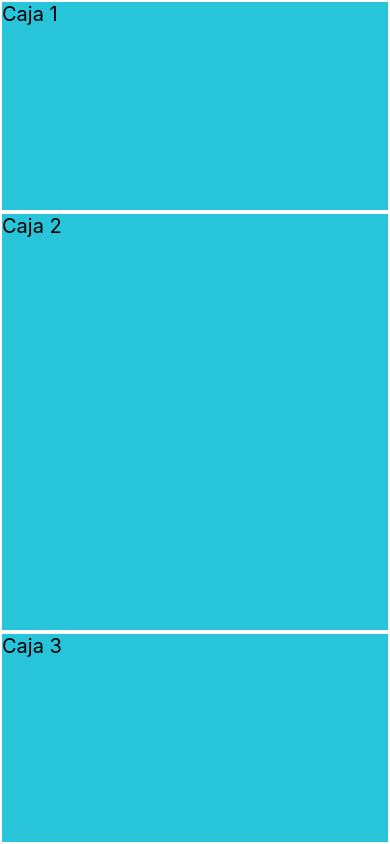
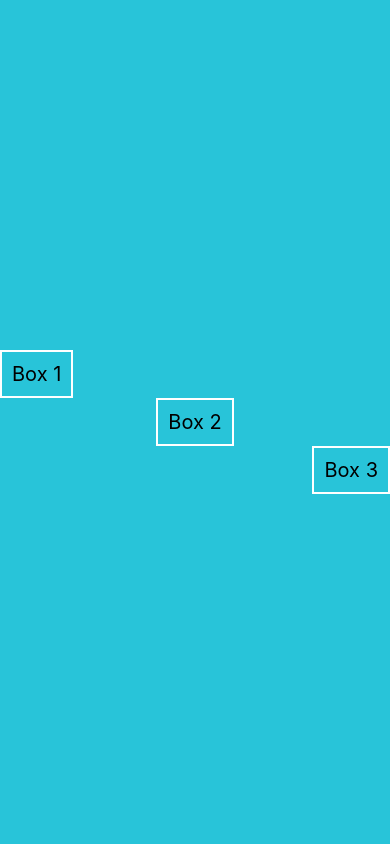
Before and after one commit to FranCarn/Counter-Native, a React Native app: screen / in a window 390 px wide. Built offline with nearby package versions, Linux system fonts and the light colour scheme.

Commit message:
alignself?

```diff
--- a/src/screens/FlexScreen.tsx
+++ b/src/screens/FlexScreen.tsx
@@ -4,31 +4,39 @@ import { StyleSheet, Text, View } from 'react-native';
 export const FlexScreen = () => {
   return (
     <View style={styles.container}>
-      <Text style={styles.box1}>Caja 1</Text>
-      <Text style={styles.box2}>Caja 2</Text>
-      <Text style={styles.box3}>Caja 3</Text>
+      <Text style={styles.box1}>Box 1</Text>
+      <Text style={styles.box2}>Box 2</Text>
+      <Text style={styles.box3}>Box 3</Text>
     </View>
   );
 };
 
 const styles = StyleSheet.create({
-  container: { flex: 1, backgroundColor: '#28c4d9' },
+  container: {
+    flex: 1,
+    backgroundColor: '#28c4d9',
+    justifyContent: 'center',
+    alignItems: 'flex-end',
+  },
   box1: {
-    flex: 2,
+    alignSelf: 'flex-start',
+    borderColor: '#fff',
     borderWidth: 2,
-    borderColor: '#fff',
     fontSize: 20,
+    padding: 10,
   },
   box2: {
-    flex: 4,
+    alignSelf: 'center',
+    borderColor: '#fff',
     borderWidth: 2,
-    borderColor: '#fff',
     fontSize: 20,
+    padding: 10,
   },
   box3: {
-    flex: 2,
+    alignSelf: 'flex-end',
+    borderColor: '#fff',
     borderWidth: 2,
-    borderColor: '#fff',
     fontSize: 20,
+    padding: 10,
   },
 });
```
